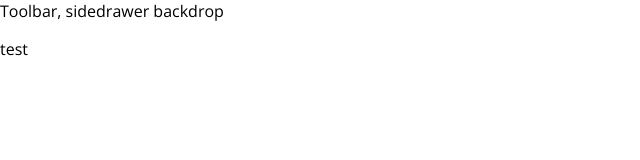
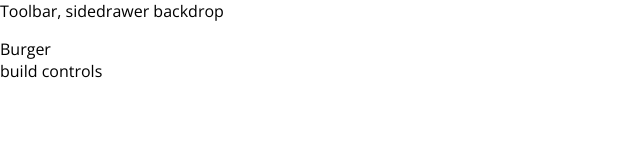
Before and after one commit to asianvader/react-burger-builder, a React (Create React App) app: page / in a window 1280 px wide. Shown: the top 160 px of the page, without its empty margins (0-640 px from the left). Built offline with nearby package versions, Linux system fonts and the light colour scheme.

Commit message:
lecture 2. add css module for layout. Add burger builder class component

```diff
--- a/src/App.js
+++ b/src/App.js
@@ -1,12 +1,13 @@
 import React, { Component } from 'react';
 import Layout from './components/Layout/Layout';
+import BurgerBuilder from './containers/BurgerBuilder/BurgerBuilder';
 
 class App extends Component {
   render() {
     return (
       <div>
         <Layout>
-          <p>test</p>
+          <BurgerBuilder />
         </Layout>
 
       </div>
--- a/src/components/Layout/Layout.js
+++ b/src/components/Layout/Layout.js
@@ -1,10 +1,11 @@
 import React from "react";
 import Aux from "../../hoc/Aux";
+import styles from './Layout.module.css';
 
 const layout = props => (
   <Aux>
     <div>Toolbar, sidedrawer backdrop</div>
-    <main>{props.children}</main>
+    <main className={styles.Content}>{props.children}</main>
   </Aux>
 );
 
--- /dev/null
+++ b/src/components/Layout/Layout.module.css
@@ -0,0 +1,3 @@
+.Content {
+    margin-top: 16px;
+}
--- /dev/null
+++ b/src/containers/BurgerBuilder/BurgerBuilder.js
@@ -0,0 +1,15 @@
+import React, { Component } from "react";
+import Aux from '../../hoc/Aux';
+
+class BurgerBuilder extends Component {
+    render() {
+        return (
+            <Aux>
+                <div>Burger</div>
+                <div>build controls</div>
+            </Aux>
+        );
+    }
+}
+
+export default BurgerBuilder;
```
